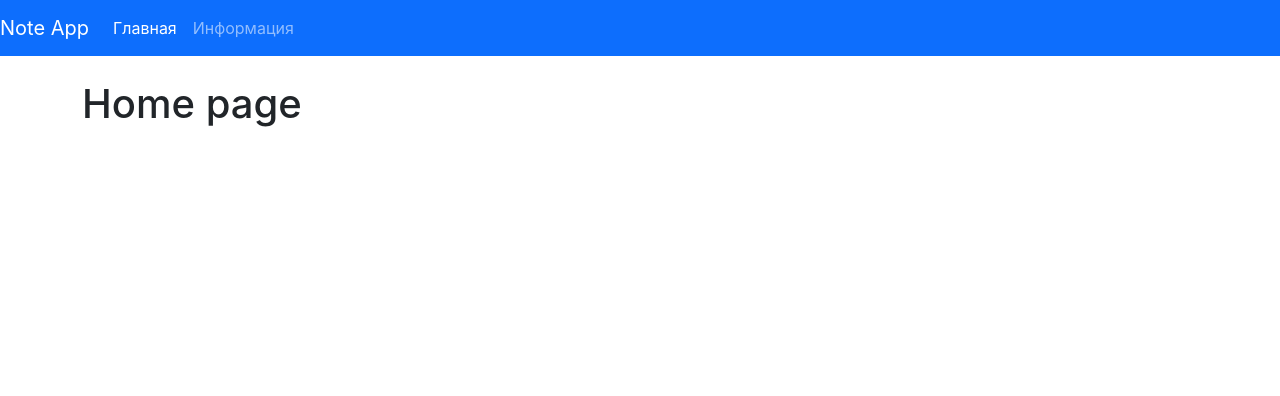
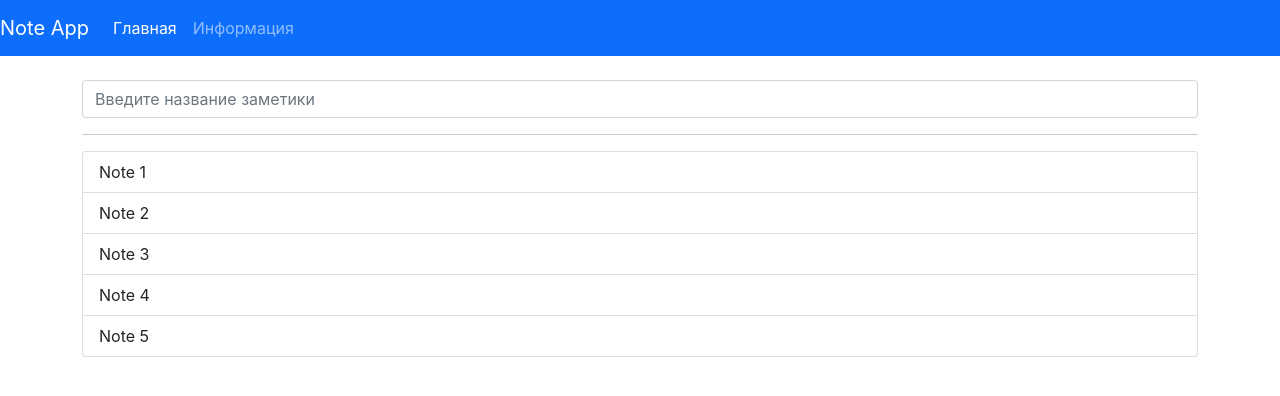
Before and after one commit to NikolayLemehov/minin-react, a React (Create React App) app: page / in a window 1280 px wide. Shown: the top 396 px of the page. Built offline with nearby package versions, Linux system fonts and the light colour scheme.

Commit message:
19:30 Add Form and Notes to Home

```diff
--- /dev/null
+++ b/src/components/Form.js
@@ -0,0 +1,15 @@
+import React from "react";
+
+export const Form = () => {
+  return (
+    <form>
+      <div className="form-group">
+        <input
+          type="text"
+          className="form-control"
+          placeholder="Введите название заметики"
+        />
+      </div>
+    </form>
+  )
+}
--- /dev/null
+++ b/src/components/Notes.js
@@ -0,0 +1,14 @@
+import React from "react";
+
+export const Notes = ({notes}) => {
+  return (
+    <ul className="list-group">
+      {notes.map(note => (
+        <li
+          className="list-group-item"
+          key={note.id}
+        >{note.title}</li>
+      ))}
+    </ul>
+  )
+}
--- a/src/pages/Home.js
+++ b/src/pages/Home.js
@@ -1,9 +1,16 @@
 import React, {Fragment} from "react";
+import {Form} from "../components/Form";
+import {Notes} from "../components/Notes";
 
 export const Home = () => {
+  const notes = new Array(5)
+    .fill('')
+    .map((_, i) => ({id: i, title: `Note ${i + 1}`}))
   return (
       <Fragment>
-        <h1>Home page</h1>
+        <Form/>
+        <hr/>
+        <Notes notes={notes}/>
       </Fragment>
   )
 }
```
